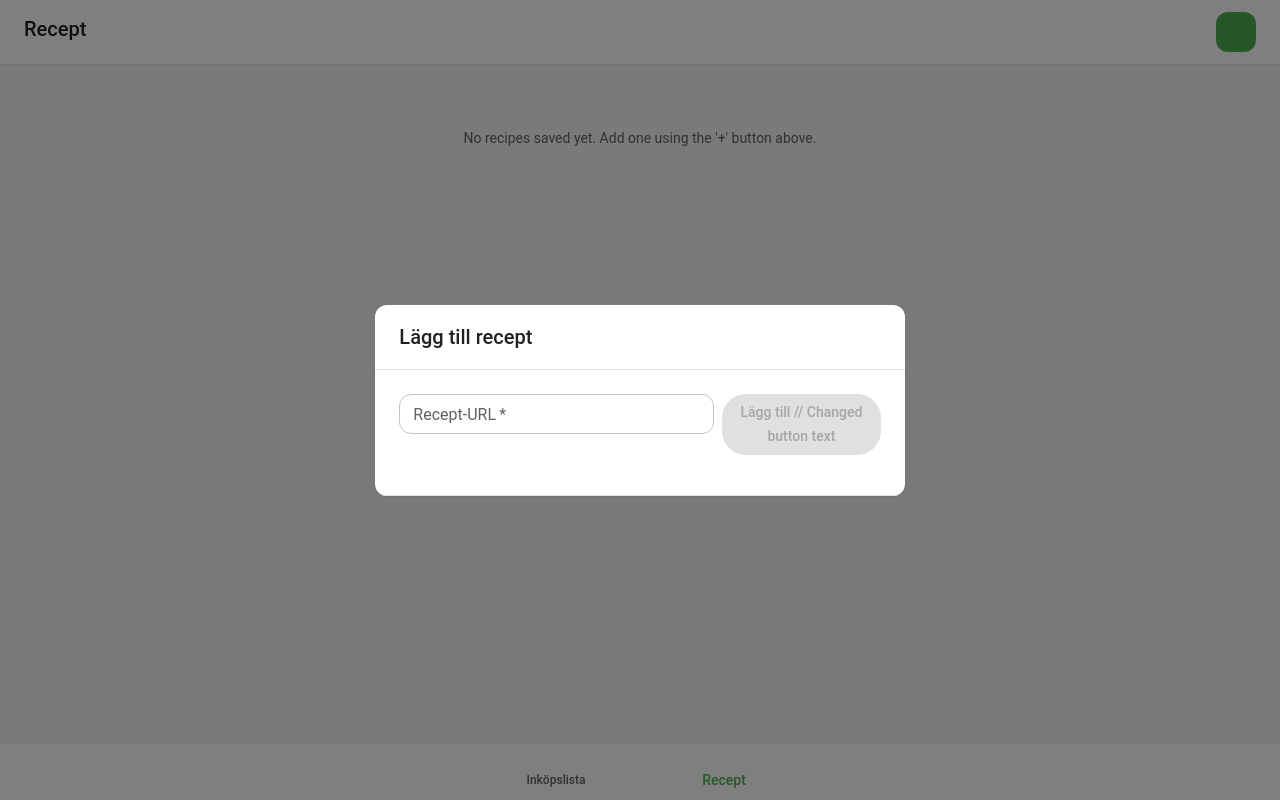
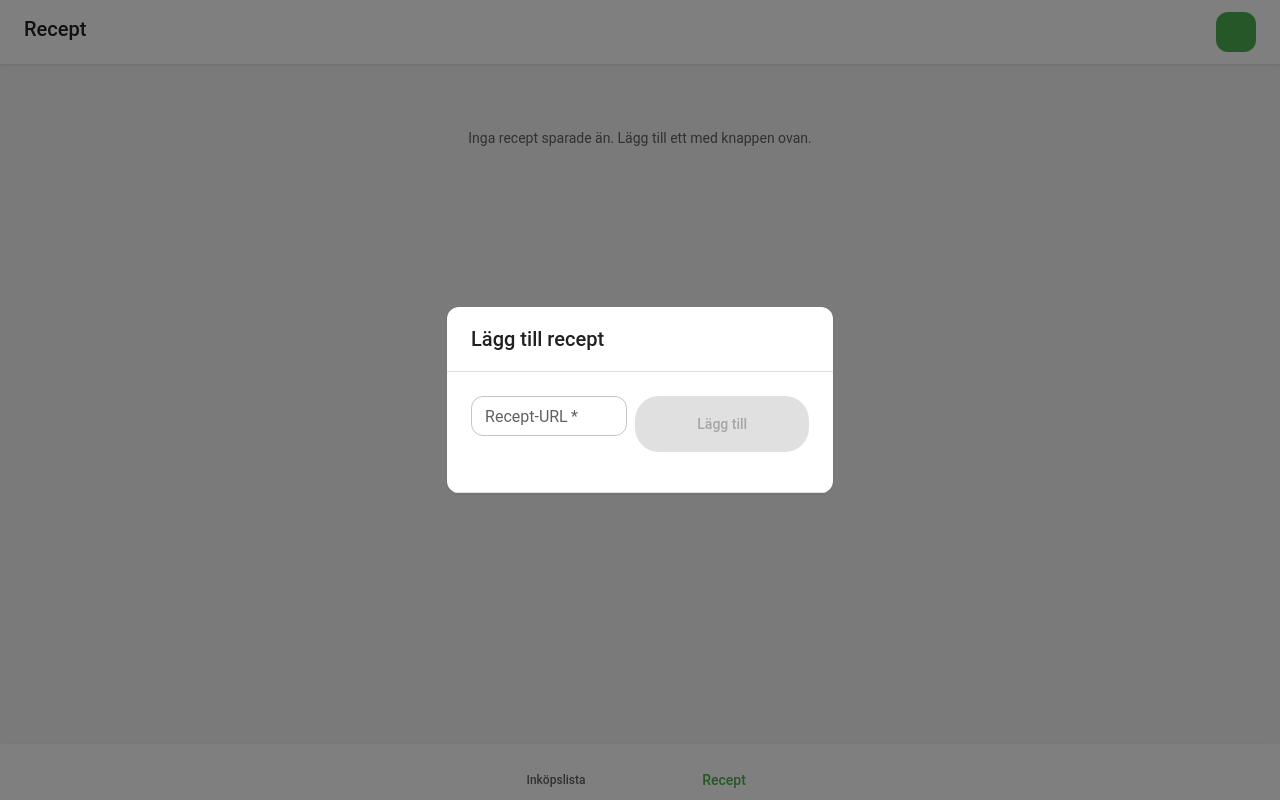
Before and after one commit to wenziie/SimpleGroceriesPWA, a React (Vite) app: page /recipes in a window 1280 px wide. Both pictures are taken after a click on the button "Add Recipe". Built offline with nearby package versions, Linux system fonts and the light colour scheme; some icons are missing.

Commit message:
feat: Add recipe delete confirmation and i18n/layout improvements

```diff
--- a/src/components/AddRecipeForm.jsx
+++ b/src/components/AddRecipeForm.jsx
@@ -14,7 +14,7 @@ function AddRecipeForm({ onAddRecipe }) {
   };
 
   return (
-    <Box component="form" onSubmit={handleSubmit} sx={{ mt: 1, display: 'flex', gap: 1 }}>
+    <Box component="form" onSubmit={handleSubmit} sx={{ mt: 1, width: '100%' }}>
       <TextField
         type="url" // Use type="url" for basic validation
         label="Recept-URL" // Changed label
@@ -25,13 +25,15 @@ function AddRecipeForm({ onAddRecipe }) {
         fullWidth
         variant="outlined"
         size="small" // Match other inputs potentially
+        sx={{ mb: 2 }} // Add margin below text field
       />
       <Button
          type="submit"
          variant="contained"
          disabled={!url.trim()} // Disable if URL is empty
+         fullWidth // Make button full width
        >
-         Lägg till // Changed button text
+         Lägg till
        </Button>
     </Box>
   );
--- a/src/components/RecipeItem.jsx
+++ b/src/components/RecipeItem.jsx
@@ -14,7 +14,7 @@ import Link from '@mui/material/Link'; // For clickable URL
 import Paper from '@mui/material/Paper'; // To wrap item
 import Box from '@mui/material/Box'; // For layout
 
-function RecipeItem({ recipe, onDeleteRecipe, onAddIngredients }) {
+function RecipeItem({ recipe, onRequestDeleteRecipe, onAddIngredients }) {
   const [ingredientsAdded, setIngredientsAdded] = useState(false);
 
   const handleAddIngredients = () => {
@@ -106,7 +106,7 @@ function RecipeItem({ recipe, onDeleteRecipe, onAddIngredients }) {
              {ingredientsAdded ? <CheckIcon fontSize="small" /> : <AddShoppingCartIcon fontSize="small"/>}
            </IconButton>
           <IconButton
-            onClick={() => onDeleteRecipe(recipe.id)}
+            onClick={() => onRequestDeleteRecipe(recipe.id)}
             size="small"
             title="Delete Recipe"
             sx={{ color: 'error.main' }} // Use theme error color
--- a/src/components/RecipeList.jsx
+++ b/src/components/RecipeList.jsx
@@ -4,7 +4,7 @@ import List from '@mui/material/List';
 import Typography from '@mui/material/Typography';
 import Box from '@mui/material/Box';
 
-function RecipeList({ recipes, onDeleteRecipe, onAddIngredients, bottomAnchorRef }) {
+function RecipeList({ recipes, onRequestDeleteRecipe, onAddIngredients, bottomAnchorRef }) {
   return (
     <Box>
       {/* Title removed as it's now in RecipesPage header */}
@@ -16,7 +16,7 @@ function RecipeList({ recipes, onDeleteRecipe, onAddIngredients, bottomAnchorRef
           align="center"
           sx={{ mt: 8, mb: 4 }}
         >
-          No recipes saved yet. Add one using the '+' button above.
+          Inga recept sparade än. Lägg till ett med knappen ovan.
         </Typography>
       ) : (
         <List>
@@ -24,7 +24,7 @@ function RecipeList({ recipes, onDeleteRecipe, onAddIngredients, bottomAnchorRef
             <RecipeItem
               key={recipe.id}
               recipe={recipe}
-              onDeleteRecipe={onDeleteRecipe}
+              onRequestDeleteRecipe={onRequestDeleteRecipe}
               onAddIngredients={onAddIngredients}
             />
           ))}
--- a/src/pages/RecipesPage.jsx
+++ b/src/pages/RecipesPage.jsx
@@ -1,6 +1,7 @@
 import React, { useState, useEffect, useRef, useLayoutEffect } from 'react';
 import RecipeList from '../components/RecipeList';
 import AddRecipeForm from '../components/AddRecipeForm';
+import ConfirmationModal from '../components/ConfirmationModal'; // Import confirmation modal
 // MUI Imports
 import IconButton from '@mui/material/IconButton';
 import Box from '@mui/material/Box'; // For Modal content styling
@@ -42,9 +43,33 @@ function RecipesPage({
   // const lastItemRef = useRef(null);
   const bottomAnchorRef = useRef(null);
 
+  // Add state for delete confirmation
+  const [showDeleteConfirm, setShowDeleteConfirm] = useState(false);
+  const [recipeToDelete, setRecipeToDelete] = useState(null);
+
   // Handlers to open/close add recipe modal
   const handleOpenAddRecipe = () => setShowAddRecipe(true);
   const handleCloseAddRecipe = () => setShowAddRecipe(false);
+
+  // Handler for requesting delete confirmation
+  const handleRequestDelete = (id) => {
+    setRecipeToDelete(id);
+    setShowDeleteConfirm(true);
+  };
+
+  // Handler for closing delete confirmation
+  const handleCloseDeleteConfirm = () => {
+    setRecipeToDelete(null);
+    setShowDeleteConfirm(false);
+  };
+
+  // Handler for confirming deletion
+  const handleConfirmDelete = () => {
+    if (recipeToDelete) {
+      deleteRecipe(recipeToDelete); // Call original delete function
+    }
+    handleCloseDeleteConfirm(); // Close modal
+  };
 
   // Handler for adding recipe - remove scroll logic from here
   const handleAddRecipeAndClose = async (url) => {
@@ -156,12 +181,24 @@ function RecipesPage({
            {/* No DialogActions needed as submit is inside the form */}
          </Dialog>
 
-         {/* Recipe List - Pass the bottomAnchorRef */}
+         {/* Recipe List - Pass handleRequestDelete instead of deleteRecipe */}
          <RecipeList
            recipes={recipes}
-           onDeleteRecipe={deleteRecipe}
+           onRequestDeleteRecipe={handleRequestDelete}
            onAddIngredients={addIngredientsFromRecipe}
-           bottomAnchorRef={bottomAnchorRef} // Pass the anchor ref
+           bottomAnchorRef={bottomAnchorRef}
+         />
+
+         {/* Delete Confirmation Modal */}
+         <ConfirmationModal
+           open={showDeleteConfirm}
+           onClose={handleCloseDeleteConfirm}
+           onConfirm={handleConfirmDelete}
+           title="Bekräfta borttagning"
+           message="Är du säker på att du vill ta bort detta recept?"
+           confirmText="Ja, ta bort"
+           cancelText="Avbryt"
+           confirmColor="error"
          />
 
          {/* Snackbar for Parsing Failure Message */}
```
